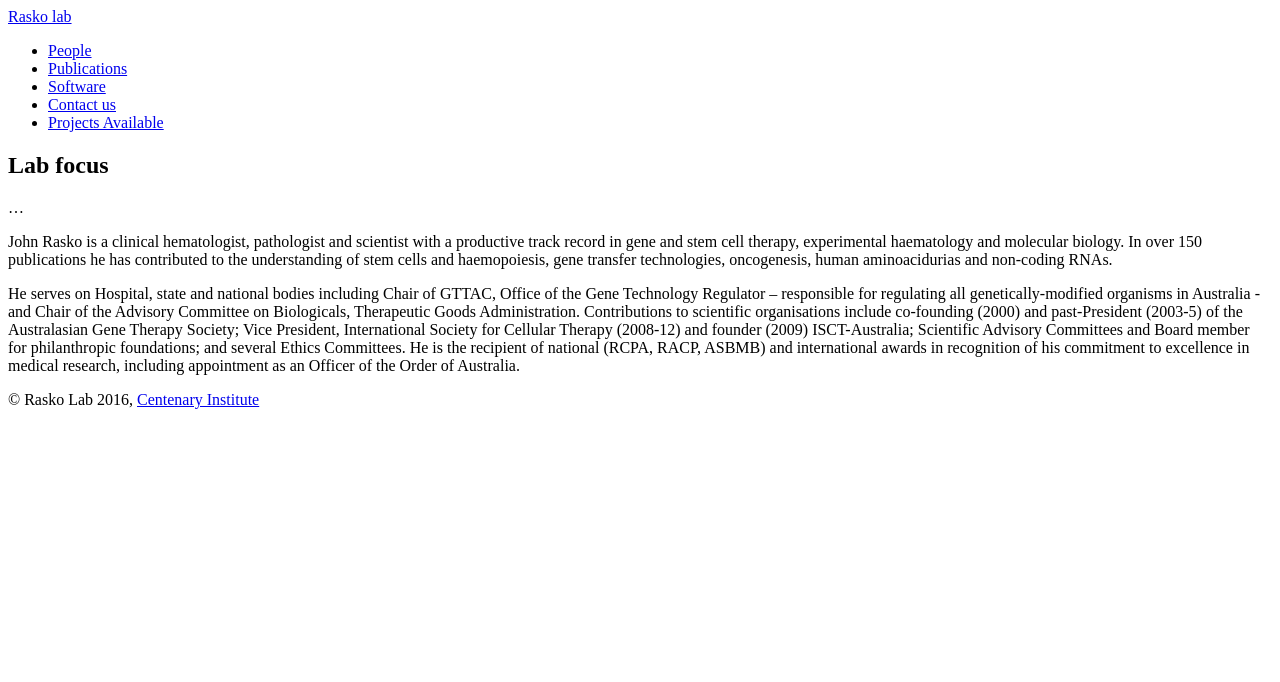
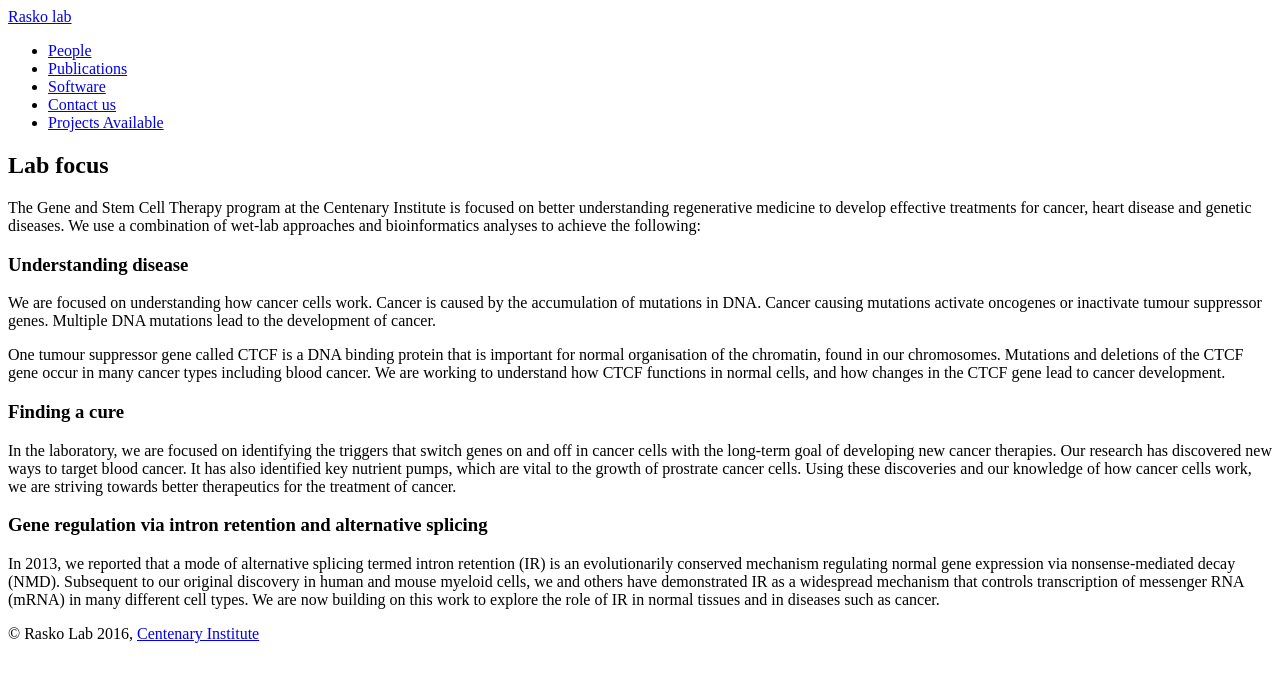
Before and after one commit to gardiners/raskolab.github.io, a Jekyll site: the page built from index.md, in a window 1280 px wide. Shown: the top 682 px of the page. Built offline with Jekyll 4.4.1, drawn with Linux system fonts in a browser that asks for light colours.

Commit message:
Update index.md

```diff
--- a/index.md
+++ b/index.md
@@ -4,8 +4,19 @@ title: Rasko lab
 ---
 ## Lab focus
 
-...
+The Gene and Stem Cell Therapy program at the Centenary Institute is focused on better understanding regenerative medicine to develop effective treatments for cancer, heart disease and genetic diseases. We use a combination of wet-lab approaches and bioinformatics analyses to achieve the following:
 
-John Rasko is a clinical hematologist, pathologist and scientist with a productive track record in gene and stem cell therapy, experimental haematology and molecular biology. In over 150 publications he has contributed to the understanding of stem cells and haemopoiesis, gene transfer technologies, oncogenesis, human aminoacidurias and non-coding RNAs.
+### Understanding disease
 
-He serves on Hospital, state and national bodies including Chair of GTTAC, Office of the Gene Technology Regulator – responsible for regulating all genetically-modified organisms in Australia - and Chair of the Advisory Committee on Biologicals, Therapeutic Goods Administration. Contributions to scientific organisations include co-founding (2000) and past-President (2003-5) of the Australasian Gene Therapy Society; Vice President, International Society for Cellular Therapy (2008-12) and founder (2009) ISCT-Australia; Scientific Advisory Committees and Board member for philanthropic foundations; and several Ethics Committees. He is the recipient of national (RCPA, RACP, ASBMB) and international awards in recognition of his commitment to excellence in medical research, including appointment as an Officer of the Order of Australia.
+We are focused on understanding how cancer cells work. Cancer is caused by the accumulation of mutations in DNA. Cancer causing mutations activate oncogenes or inactivate tumour suppressor genes. Multiple DNA mutations lead to the development of cancer.
+
+One tumour suppressor gene called CTCF is a DNA binding protein that is important for normal organisation of the chromatin, found in our chromosomes. Mutations and deletions of the CTCF gene occur in many cancer types including blood cancer. We are working to understand how CTCF functions in normal cells, and how changes in the CTCF gene lead to cancer development.
+
+
+### Finding a cure
+
+In the laboratory, we are focused on identifying the triggers that switch genes on and off in cancer cells with the long-term goal of developing new cancer therapies. Our research has discovered new ways to target blood cancer. It has also identified key nutrient pumps, which are vital to the growth of prostrate cancer cells. Using these discoveries and our knowledge of how cancer cells work, we are striving towards better therapeutics for the treatment of cancer.
+
+### Gene regulation via intron retention and alternative splicing
+
+In 2013, we reported that a mode of alternative splicing termed intron retention (IR) is an evolutionarily conserved mechanism regulating normal gene expression via nonsense-mediated decay (NMD). Subsequent to our original discovery in human and mouse myeloid cells, we and others have demonstrated IR as a widespread mechanism that controls transcription of messenger RNA (mRNA) in many different cell types. We are now building on this work to explore the role of IR in normal tissues and in diseases such as cancer.
```
